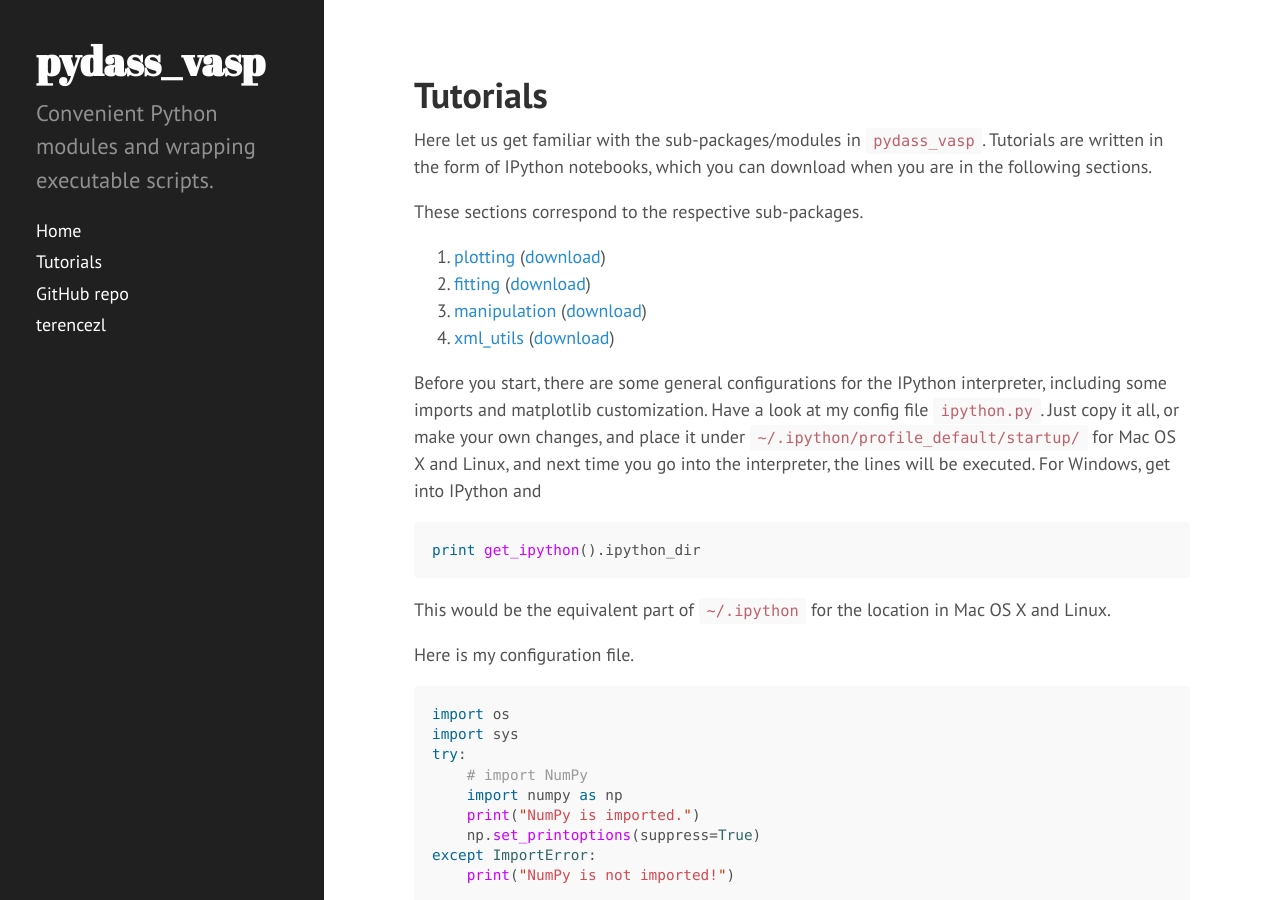
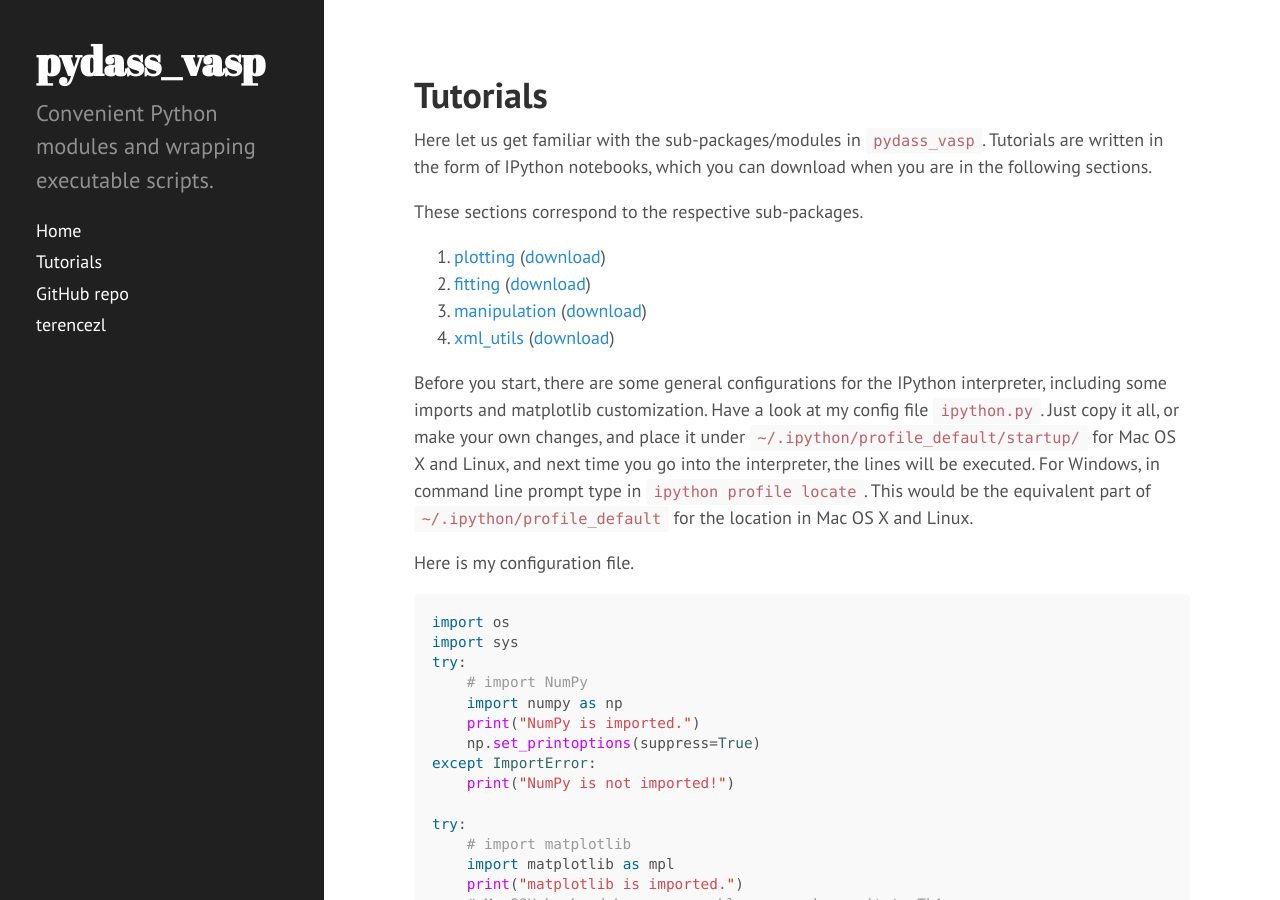
Before and after one commit to terencezl/pydass_vasp, a Jekyll site: the page built from tutorials/index.md, in a window 1280 px wide and 900 px high. Built offline with Jekyll 4.4.1, drawn with Linux system fonts in a browser that asks for light colours; Markdown is read by kramdown in place of the engine named in the settings.

Commit message:
tutorials

````diff
--- a/tutorials/index.md
+++ b/tutorials/index.md
@@ -16,13 +16,8 @@
 Before you start, there are some general configurations for the IPython interpreter, including some imports and
 matplotlib customization. Have a look at my config file `ipython.py`. Just copy it all, or make your own changes, and
 place it under `~/.ipython/profile_default/startup/` for Mac OS X and Linux, and next time you go into the interpreter,
-the lines will be executed. For Windows, get into IPython and
-
-```python
-print get_ipython().ipython_dir
-```
-
-This would be the equivalent part of `~/.ipython` for the location in Mac OS X and Linux.
+the lines will be executed. For Windows, in command line prompt type in `ipython profile locate`.
+This would be the equivalent part of `~/.ipython/profile_default` for the location in Mac OS X and Linux.
 
 Here is my configuration file.
 
````
